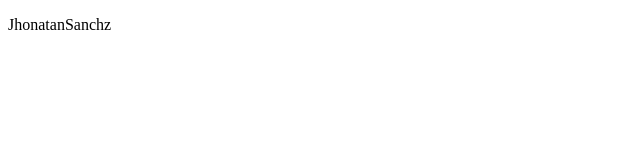
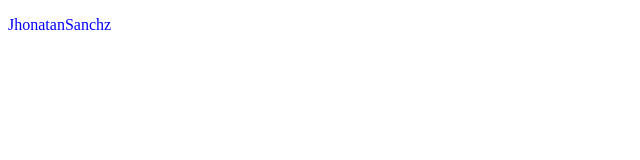
Before and after one commit to jhonatanSanchz/test, a plain HTML site: page index.html in a window 1280 px wide. Shown: the whole page, without its empty margins (0-640 px from the left). Drawn offline with Linux system fonts and the light colour scheme.

Commit message:
agregando stiles

```diff
--- a/index.html
+++ b/index.html
@@ -2,8 +2,13 @@
 <html>
 <head>
 	<title>Mi titulo</title>
+	<style type="text/css">
+		.blue{
+			color: blue;
+		}
+	</style>
 </head>
 <body>
-<p>JhonatanSanchz</p>
+<p class="blue">JhonatanSanchz</p>
 </body>
 </html>
```
